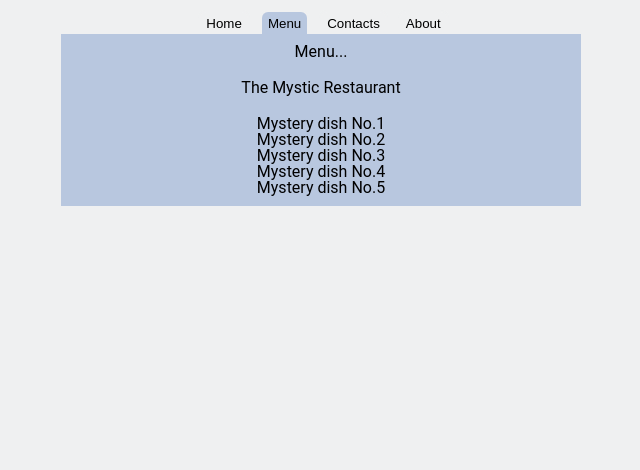
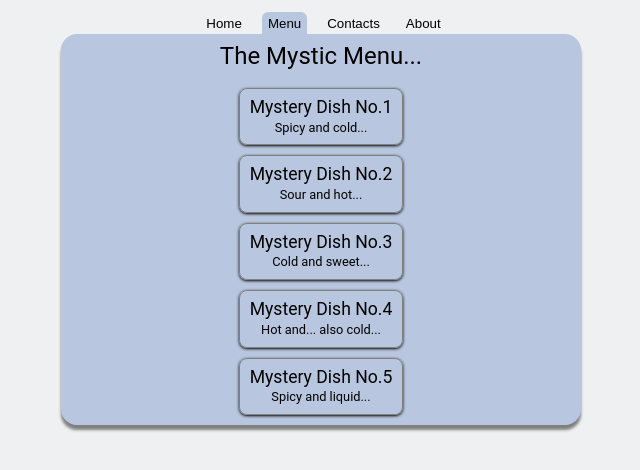
Before and after one commit to ignasc/projectodin-restaurant-page, a website built with webpack: page src/template.html in a window 1280 px wide. Both pictures are taken after a click on the button "Menu". Shown: the whole page, without its empty margins (319-959 px from the left). Built offline with nearby package versions, Linux system fonts and the light colour scheme.

Commit message:
Add dish menu as separate module, add further css styling and information.

```diff
--- /dev/null
+++ b/src/dishMenuDB.js
@@ -0,0 +1,24 @@
+const dishMenuDB = [
+    {
+        "title":"Mystery Dish No.1",
+        "desc":"Spicy and cold...",
+    },
+    {
+        "title":"Mystery Dish No.2",
+        "desc":"Sour and hot...",
+    },
+    {
+        "title":"Mystery Dish No.3",
+        "desc":"Cold and sweet...",
+    },
+    {
+        "title":"Mystery Dish No.4",
+        "desc":"Hot and... also cold...",
+    },
+    {
+        "title":"Mystery Dish No.5",
+        "desc":"Spicy and liquid...",
+    },
+];
+
+export default dishMenuDB;
--- a/src/index.js
+++ b/src/index.js
@@ -44,6 +44,5 @@ function setActiveTab(id){
     }
 };
 
-
 //trigger home button to show home page on first page load
 btn_all[0].click();
--- a/src/styles.css
+++ b/src/styles.css
@@ -36,13 +36,23 @@ nav {
 
     text-align: center;
     background-color: var(--tab-active-color);
+    border-radius: 1rem;
+    box-shadow: 0px 5px 3px rgb(128, 128, 128);
     width: 500px;
     align-self: center;
-
+    padding: 10px;
 }
 
-#content {
-    padding: 10px;
+h1 {
+    font-size: 1.5rem;
+}
+
+h2 {
+    font-size: 1rem;
+}
+
+h3 {
+    font-size: 1.1rem;
 }
 
 button {
@@ -67,6 +77,38 @@ button:hover {
     background-color: var(--main-bg-color);
 }
 
+ul {
+    display: flex;
+    flex-direction: column;
+    align-items: center;
+    gap: 10px;
+}
+
+li {
+    display: flex;
+    flex-direction: column;
+    gap: 5px;
+
+    padding: 10px;
+    border: 1px solid grey;
+    border-radius: 0.5rem;
+    box-shadow: 0px 1px 3px rgb(0, 0, 0);
+    max-width: 15rem;
+}
+
+li:hover {
+    border: 1px solid black;
+    background-color: rgb(213, 219, 255);
+}
+
+li > p {
+    font-size: 0.8rem;
+}
+
+#hidden-text{
+    color: var(--tab-active-color);
+}
+
 /*DEBUG*/
 /*header{
     border: 1px solid red;
--- a/src/tab-about.js
+++ b/src/tab-about.js
@@ -1,20 +1,15 @@
 //const divSubRoot = document.createElement("div");
 const divContent = document.querySelector("#content");
-const tabName = document.createElement("h1");
-const header = document.createElement("h2");
+const topTitle = document.createElement("h1");
 const contents = document.createElement("p");
-const tabAbout = {tabName, header, contents};
 
-tabName.textContent = "About..";
-header.textContent = "The Mystic Restaurant";
-contents.textContent = "There is only one very important thing to know about the mysterious restaurant. And that is...";
+topTitle.textContent = "The Mystic Restaurant";
+contents.textContent = "Very little is known about this restaurant. Nobody knows, who the owner is, it has no official records in any places... it is a mystery...";
 
 function showAboutContent(){
     divContent.textContent = "";
-    divContent.appendChild(tabName);
-    divContent.appendChild(header);
+    divContent.appendChild(topTitle);
     divContent.appendChild(contents);
 };
 
-export {tabAbout};
 export default showAboutContent;
--- a/src/tab-contacts.js
+++ b/src/tab-contacts.js
@@ -1,20 +1,23 @@
 //const divSubRoot = document.createElement("div");
 const divContent = document.querySelector("#content");
-const tabName = document.createElement("h1");
-const header = document.createElement("h2");
-const contents = document.createElement("p");
-const tabContacts = {tabName, header, contents};
+const topTitle = document.createElement("h1");
+const contentsLine1 = document.createElement("p");
+const contentsLine2 = contentsLine1.cloneNode();
+const hiddenContact = contentsLine1.cloneNode();
 
-tabName.textContent = "Contacts...";
-header.textContent = "The Mystic Restaurant";
-contents.textContent = "Contacts are a mystery. Some say they don't even exist...";
+topTitle.textContent = "The Mysterious Contacts...";
+contentsLine1.textContent = "Contacts are a mystery. Some say they don't even exist...";
+contentsLine2.textContent = "Or do they...?";
+hiddenContact.textContent = "Tel.: 0-800-PEEKABOO";
+
+hiddenContact.setAttribute("id", "hidden-text");
 
 function showContactsContent(){
     divContent.textContent = "";
-    divContent.appendChild(tabName);
-    divContent.appendChild(header);
-    divContent.appendChild(contents);
+    divContent.appendChild(topTitle);
+    divContent.appendChild(contentsLine1);
+    divContent.appendChild(contentsLine2);
+    divContent.appendChild(hiddenContact);
 };
 
-export {tabContacts};
 export default showContactsContent;
--- a/src/tab-home.js
+++ b/src/tab-home.js
@@ -1,20 +1,18 @@
 //const divSubRoot = document.createElement("div");
 const divContent = document.querySelector("#content");
-const tabName = document.createElement("h1");
-const header = document.createElement("h2");
+const topTitle = document.createElement("h1");
+const subTitle = document.createElement("h2");
 const contents = document.createElement("p");
-const tabHome = {tabName, header, contents};
 
-tabName.textContent = "Welcome to...";
-header.textContent = "The Mystic Restaurant...";
+topTitle.textContent = "Welcome to...";
+subTitle.textContent = "The Mystic Restaurant...";
 contents.textContent = "...where you have no clue what you will order until it's too late!";
 
 function showHomeContent(){
     divContent.textContent = "";
-    divContent.appendChild(tabName);
-    divContent.appendChild(header);
+    divContent.appendChild(topTitle);
+    divContent.appendChild(subTitle);
     divContent.appendChild(contents);
 };
 
-export {tabHome};
 export default showHomeContent;
--- a/src/tab-menu.js
+++ b/src/tab-menu.js
@@ -1,30 +1,31 @@
-//const divSubRoot = document.createElement("div");
+import dishMenuDB from "./dishMenuDB";
+
 const divContent = document.querySelector("#content");
-const tabName = document.createElement("h1");
-const header = document.createElement("h2");
-const contents = document.createElement("p");
-const tabMenu = {tabName, header, contents};
+const topTitle = document.createElement("h1");
+const contents = document.createElement("ul");
+const menuListItem = document.createElement("li");
+const menuListItemTitle = document.createElement("h3");
+const menuListItemDesc = document.createElement("p");
 
-tabName.textContent = "Menu...";
-header.textContent = "The Mystic Restaurant";
+topTitle.textContent = "The Mystic Menu...";
 
-const menuList = document.createElement("ul");
-const menuListItem = document.createElement("li");
+for (let index = 0; index < dishMenuDB.length; index++) {
+    const newItem = menuListItem.cloneNode();
+    const newTitle = menuListItemTitle.cloneNode();
+    const newDesc = menuListItemDesc.cloneNode();
 
-for (let index = 1; index <= 5; index++) {
-    const newItem = menuListItem.cloneNode();
-    newItem.textContent = "Mystery dish No." + index;
-    menuList.appendChild(newItem);
-}
+    newTitle.textContent = dishMenuDB[index]["title"];
+    newDesc.textContent = dishMenuDB[index]["desc"];
+    newItem.appendChild(newTitle);
+    newItem.appendChild(newDesc);
+    contents.appendChild(newItem);
+};
 
-contents.appendChild(menuList);
 
 function showMenuContent(){
     divContent.textContent = "";
-    divContent.appendChild(tabName);
-    divContent.appendChild(header);
+    divContent.appendChild(topTitle);
     divContent.appendChild(contents);
 };
 
-export {tabMenu};
 export default showMenuContent;
```
